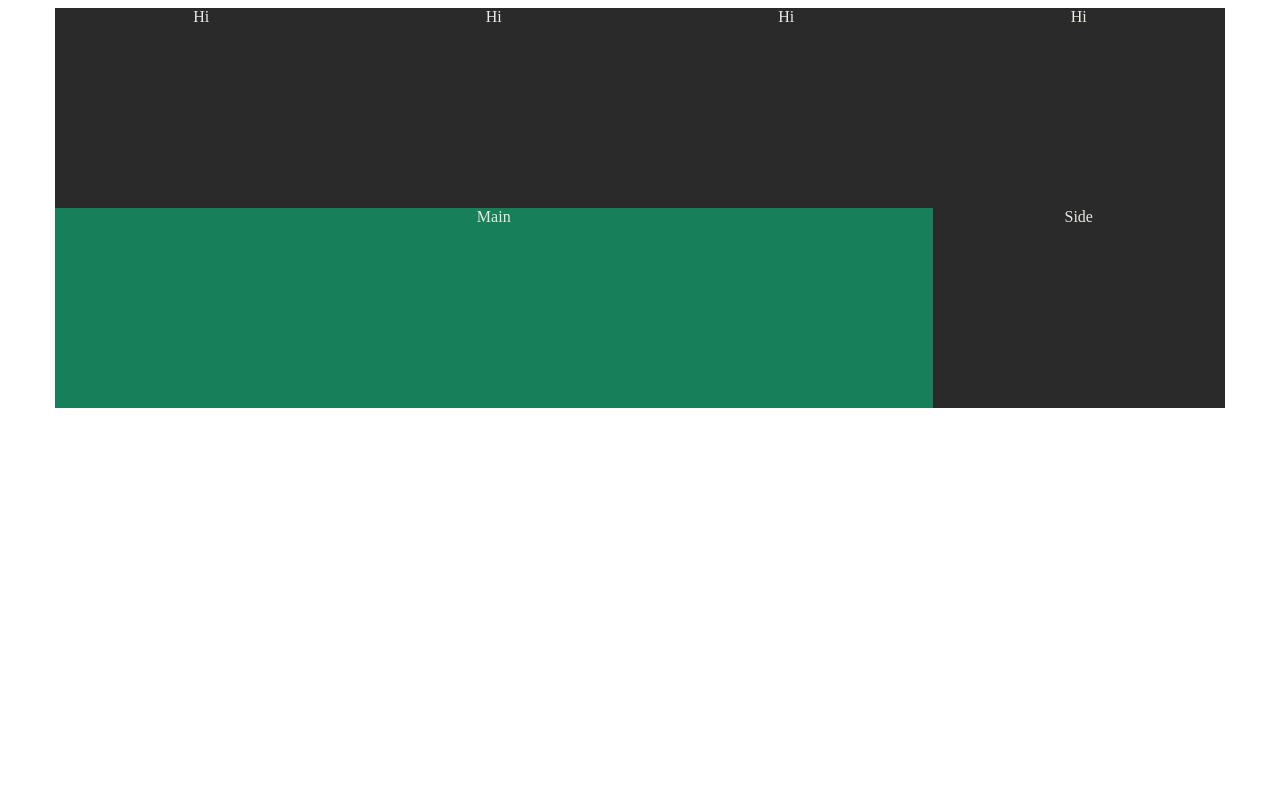
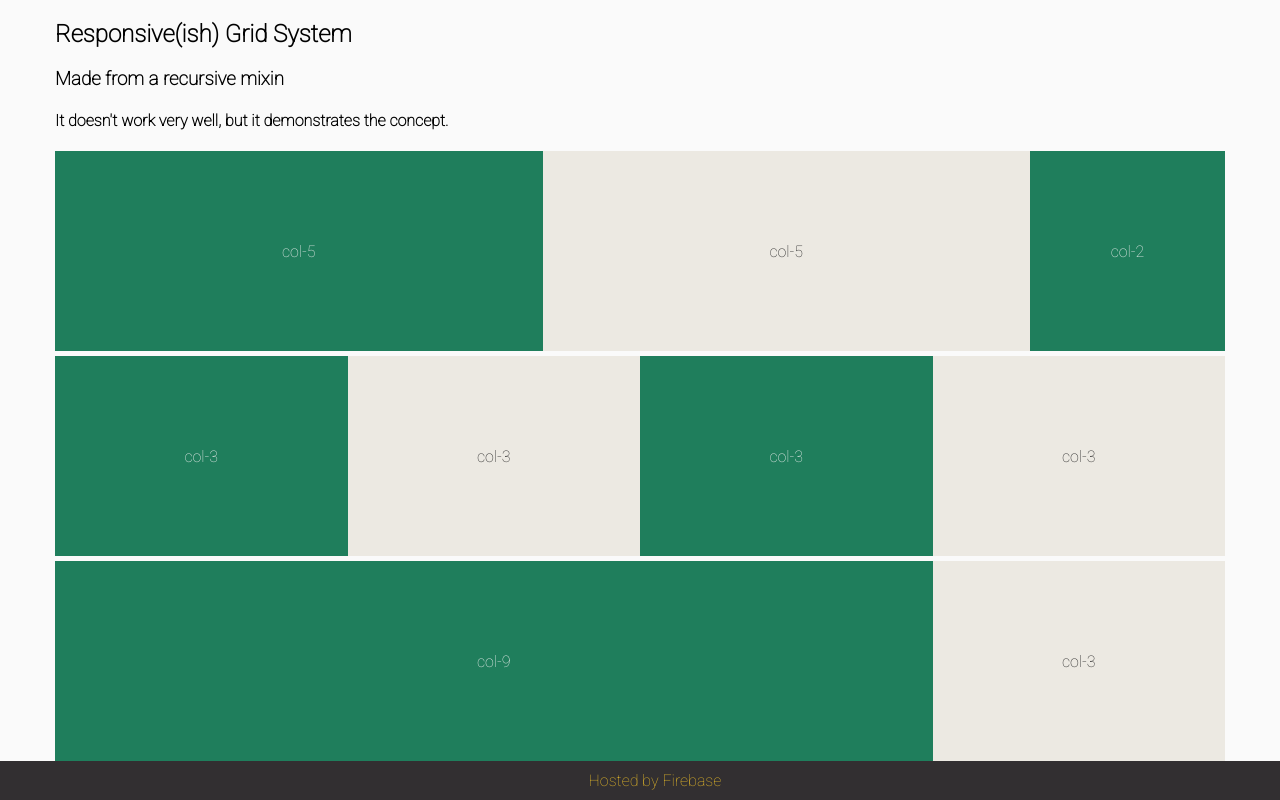
Before and after one commit to davideast/less-recursive-grids, a website: page index.html in a window 1280 px wide. Drawn offline with Linux system fonts and the light colour scheme.

Commit message:
Updated demo page

```diff
--- a/index.html
+++ b/index.html
@@ -6,32 +6,108 @@
   <title></title>
   <meta name="description" content="">
   <meta name="viewport" content="width=device-width, initial-scale=1">
+  <link href='http://fonts.googleapis.com/css?family=Roboto:100' rel='stylesheet' type='text/css'>
   <link rel="stylesheet" href="dist/main.css">
   <style>
+    html, body {
+      padding: 0;
+      margin: 0;
+    }
+    body {
+      font-family: 'Roboto';
+      background: #FAFAFA;
+    }
+    .container h2, h3, h4 {
+
+    }
     [class*='col-'] {
       text-align: center;
       height: 200px;
+      background: #ECE9E2;
+      display: table;
+      margin-bottom: 5px;
+      color: #232323;
     }
-    .col-3 {
-      background: #2a2a2a;
-      color: #ECE9E2;
+
+    [class*='col-']:nth-child(2n+1) {
+      background: #1F7E5C;
+      color: #f0f0f0;
     }
-    .col-9 {
-      background:  #17805B;
-      color: #ECE9E2;
+
+    [class*='col-'] span {
+      display: table-cell;
+      vertical-align: middle;
+    }
+    #footer-tron {
+      position: fixed;
+      bottom: 0;
+      text-align: center;
+      background: #322f31;
+      width: 100%;
+      color: #fff;
+    }
+    #footer-tron a {
+      color: #FDCB28 !important;
+      text-decoration: none;
+      padding: 10px 0;
+      display: block;
+      opacity: 0.9;
+    }
+    #footer-tron:hover {
+      color: #FDCB28 !important;
+      background: #544F52;
     }
   </style>
 </head>
 <body>
+
 <div class="container">
-  <div class="col-3">Hi</div>
-  <div class="col-3">Hi</div>
-  <div class="col-3">Hi</div>
-  <div class="col-3">Hi</div>
+  <h2>Responsive(ish) Grid System</h2>
+  <h3>Made from a recursive mixin</h3>
+  <h4>It doesn't work very well, but it demonstrates the concept.</h4>
 </div>
+
 <div class="container">
-  <div class="col-9">Main</div>
-  <div class="col-3">Side</div>
+  <div class="col-5">
+    <span>col-5</span>
+  </div>
+  <div class="col-5">
+    <span>col-5</span>
+  </div>
+  <div class="col-2">
+    <span>col-2</span>
+  </div>
 </div>
+
+<div class="container">
+  <div class="col-3">
+    <span>col-3</span>
+  </div>
+  <div class="col-3">
+    <span>col-3</span>
+  </div>
+  <div class="col-3">
+    <span>col-3</span>
+  </div>
+  <div class="col-3">
+    <span>col-3</span>
+  </div>
+</div>
+
+<br /> <br />
+
+<div class="container">
+  <div class="col-9">
+    <span>col-9</span>
+  </div>
+  <div class="col-3">
+    <span>col-3</span>
+  </div>
+</div>
+
+<div id="footer-tron" class="container">
+  <a href="https://firebase.com/">Hosted by Firebase</a>
+</div>
+
 </body>
 </html>
```
Also changed, not shown: 1 other file.
